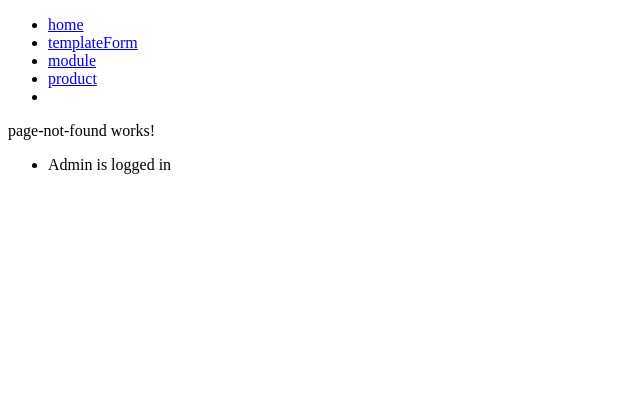
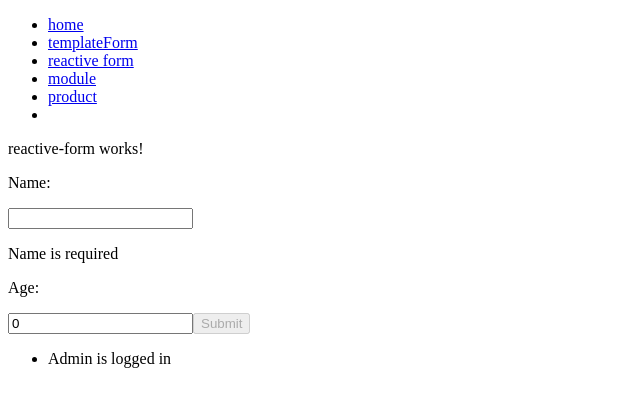
Before and after one commit to NgQHung/new-angular-, an Angular app: page /reactiveForm in a window 1280 px wide. Shown: the top 406 px of the page, without its empty margins (0-640 px from the left). Built offline with nearby package versions, Linux system fonts and the light colour scheme.

Commit message:
reactive form

```diff
--- a/src/app/Services/common.service.ts
+++ b/src/app/Services/common.service.ts
@@ -11,7 +11,7 @@ export class CommonService {
     console.log('work');
     return n * n;
   }
-  public onSubmit(data: string): void {
+  public onSubmit(data: any): void {
     console.log('onSubmit name= ', data);
   }
 }
--- a/src/app/app-routing.module.ts
+++ b/src/app/app-routing.module.ts
@@ -5,6 +5,7 @@ import { ModuleComponent } from './module/module.component';
 import { ProductComponent } from './product/product.component';
 import { PageNotFoundComponent } from './page-not-found/page-not-found.component';
 import { TemplateDrivenFormComponent } from './template-driven-form/template-driven-form.component';
+import { ReactiveFormComponent } from './reactive-form/reactive-form.component';
 
 const routes: Routes = [
   {
@@ -27,6 +28,11 @@ const routes: Routes = [
     path: 'templateForm',
     component: TemplateDrivenFormComponent,
   },
+
+  {
+    path: 'reactiveForm',
+    component: ReactiveFormComponent,
+  },
   {
     path: '**',
     component: PageNotFoundComponent,
--- a/src/app/app.component.html
+++ b/src/app/app.component.html
@@ -6,6 +6,11 @@
     <li><a routerLink="/home" routerLinkActive="active"> home </a></li>
     <li>
       <a routerLink="/templateForm" routerLinkActive="active"> templateForm </a>
+    </li>
+    <li>
+      <a routerLink="/reactiveForm" routerLinkActive="active">
+        reactive form
+      </a>
     </li>
     <li><a routerLink="/module" routerLinkActive="active"> module </a></li>
     <li><a routerLink="/product" routerLinkActive="active"> product </a></li>
--- a/src/app/app.module.ts
+++ b/src/app/app.module.ts
@@ -1,6 +1,6 @@
 import { NgModule } from '@angular/core';
 import { BrowserModule } from '@angular/platform-browser';
-import { FormsModule } from '@angular/forms';
+import { FormsModule, ReactiveFormsModule } from '@angular/forms';
 import { AppRoutingModule } from './app-routing.module';
 import { AppComponent } from './app.component';
 import { HomeComponent } from './home/home.component';
@@ -12,6 +12,7 @@ import { ProductComponent } from './product/product.component';
 import { PageNotFoundComponent } from './page-not-found/page-not-found.component';
 import { HighlightDirective } from './Directive/highlight.directive';
 import { TemplateDrivenFormComponent } from './template-driven-form/template-driven-form.component';
+import { ReactiveFormComponent } from './reactive-form/reactive-form.component';
 
 @NgModule({
   declarations: [
@@ -25,8 +26,9 @@ import { TemplateDrivenFormComponent } from './template-driven-form/template-dri
     PageNotFoundComponent,
     HighlightDirective,
     TemplateDrivenFormComponent,
+    ReactiveFormComponent,
   ],
-  imports: [BrowserModule, AppRoutingModule, FormsModule],
+  imports: [BrowserModule, AppRoutingModule, FormsModule, ReactiveFormsModule],
   providers: [],
   bootstrap: [AppComponent],
 })
--- /dev/null
+++ b/src/app/reactive-form/reactive-form.component.html
@@ -0,0 +1,9 @@
+<p>reactive-form works!</p>
+<form [formGroup]="formGroup" (ngSubmit)="onSubmit()">
+  <p>Name:</p>
+  <input type="text" formControlName="name" />
+  <p *ngIf="!formGroup.controls.name.valid">Name is required</p>
+  <p>Age:</p>
+  <input type="number" formControlName="age" />
+  <button type="submit" [disabled]="!formGroup.valid">Submit</button>
+</form>
--- /dev/null
+++ b/src/app/reactive-form/reactive-form.component.ts
@@ -0,0 +1,39 @@
+import { CommonModule } from '@angular/common';
+import { Component } from '@angular/core';
+import {
+  FormBuilder,
+  FormControl,
+  FormGroup,
+  Validators,
+} from '@angular/forms';
+import { CommonService } from '../Services/common.service';
+
+@Component({
+  selector: 'app-reactive-form',
+  templateUrl: './reactive-form.component.html',
+  styleUrls: ['./reactive-form.component.css'],
+})
+export class ReactiveFormComponent {
+  public errorColor = 'red';
+
+  // using form group
+  // public formGroup: FormGroup = new FormGroup({
+  //   name: new FormControl(''),
+  //   age: new FormControl(0),
+  // });
+
+  // using form builder
+  public formGroup = this.formBuilder.group({
+    name: ['', Validators.required],
+    age: [0, Validators.required],
+  });
+  constructor(
+    private common: CommonService,
+    private formBuilder: FormBuilder
+  ) {}
+
+  public onSubmit(): void {
+    this.common.onSubmit(this.formGroup.value);
+    console.log('form group:', this.formGroup);
+  }
+}
```
Also changed, not shown: src/app/reactive-form/reactive-form.component.css (added), 1 other file (tests, documents, lock files or other folders).
